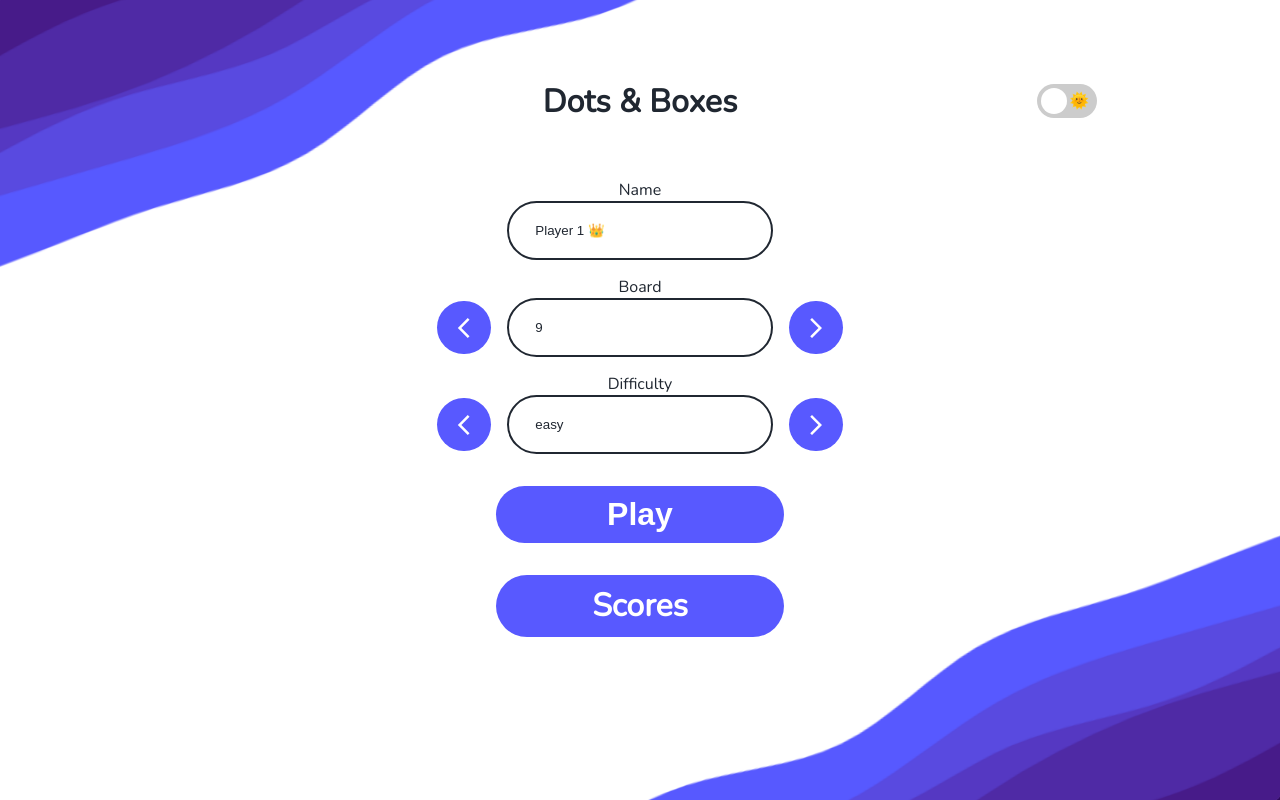
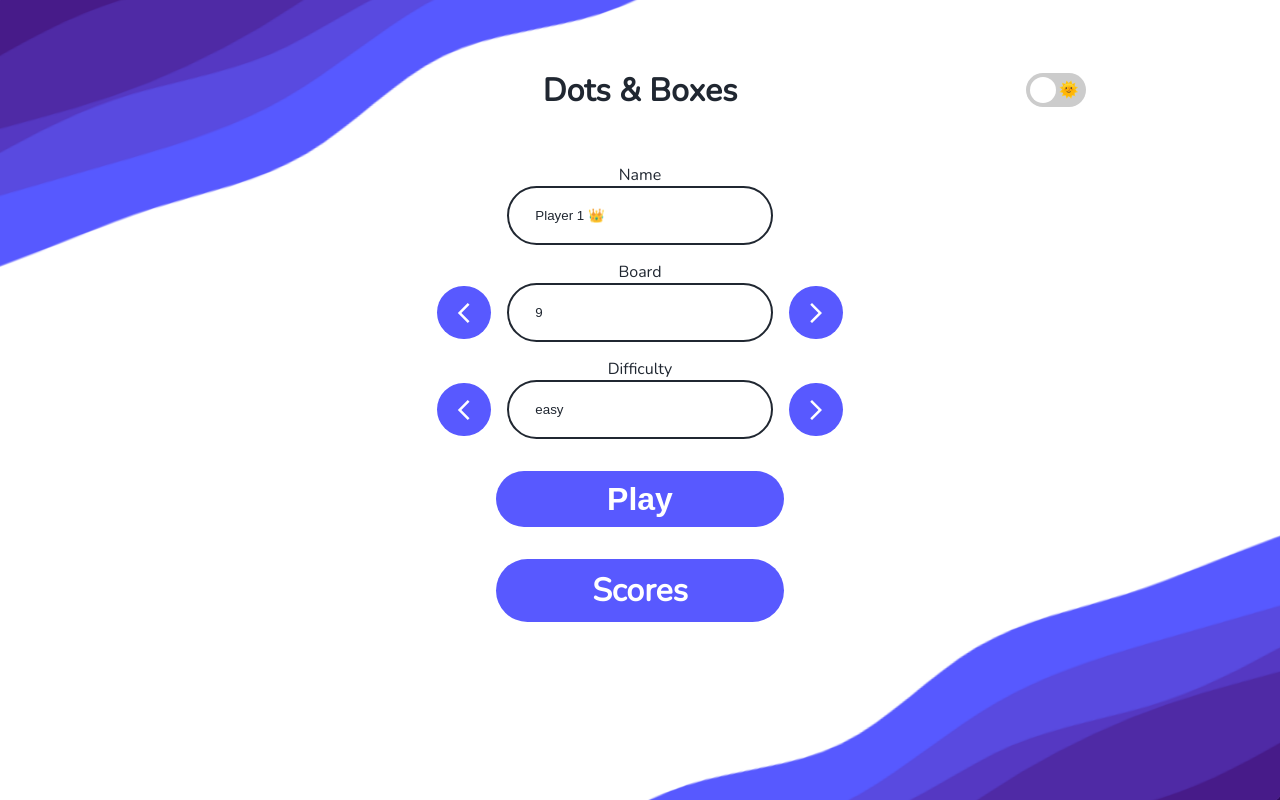
Before and after one commit to GwendolineRodriguez/DotsAndBoxes, a website built with Parcel: page src/index.html in a window 1280 px wide. Built offline with nearby package versions, Linux system fonts and the light colour scheme.

Commit message:
fix: css issues

```diff
--- a/src/components/options/options.module.css
+++ b/src/components/options/options.module.css
@@ -2,7 +2,6 @@
   color: var(--text-color);
   display: grid;
   justify-items: center;
-  margin: 2em 15em;
 }
 
 .elemWidth {
--- a/src/style.css
+++ b/src/style.css
@@ -16,7 +16,7 @@ body {
   font-family: "Nunito", sans-serif;
   font-weight: 400;
   font-size: 16px;
-  min-width: 100%;
+  width: 100vw;
   height: 100vh;
   overflow: hidden;
 }
@@ -25,7 +25,6 @@ body {
   display: grid;
   background-color: var(--background-color);
   padding: 2em 1em;
-  align-content: center;
   justify-items: center;
 }
 
@@ -35,7 +34,6 @@ menu {
   justify-items: center;
   align-items: center;
   top: 5em;
-  position: fixed;
   grid-template-columns: 1fr 1fr 1fr;
 }
 
```
